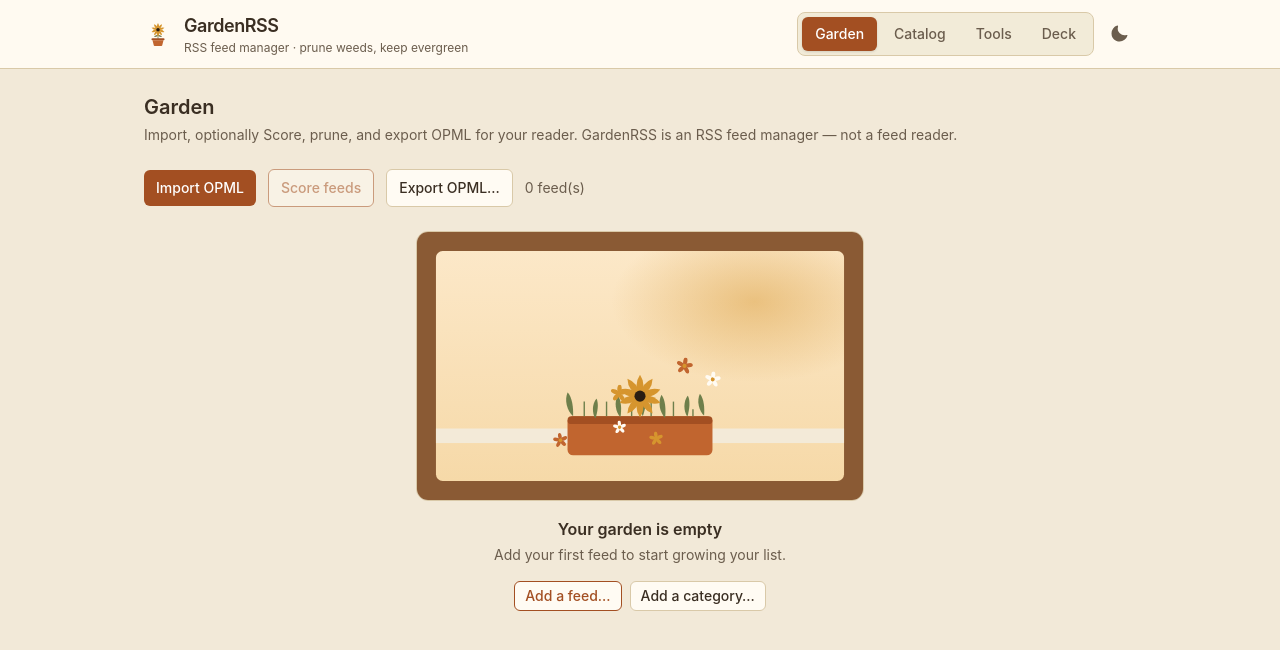
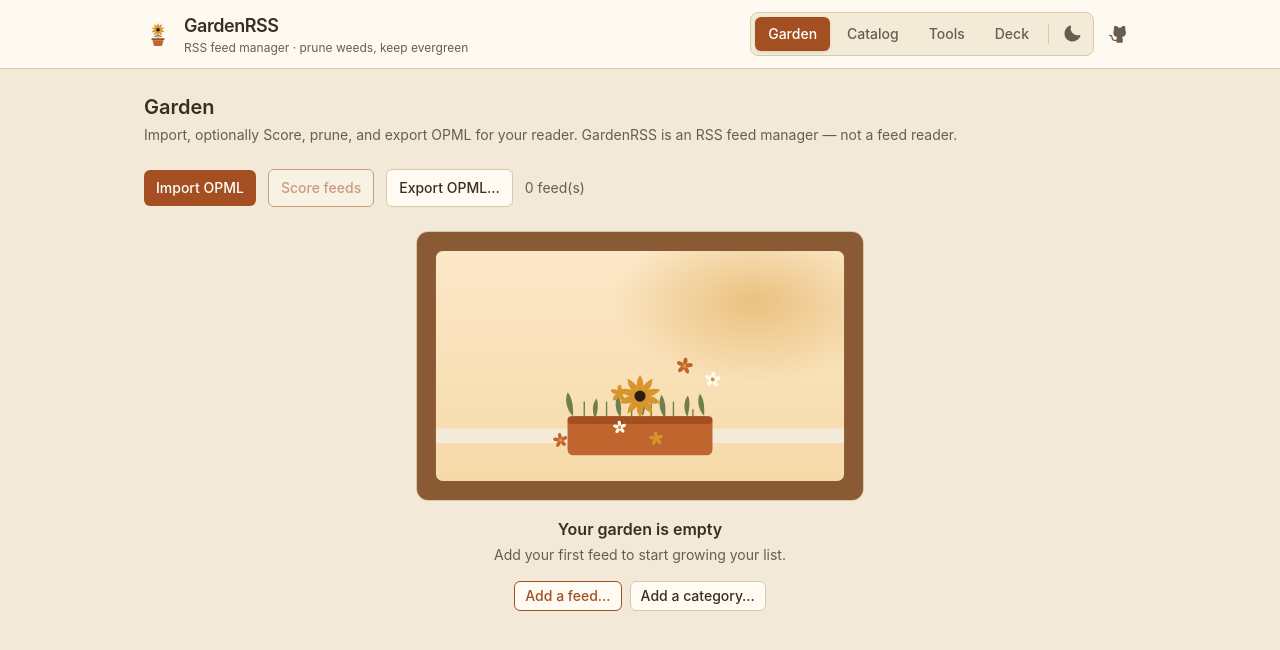
Before and after one commit to newtosh/diverss, a Vue app in the folder web/: page / in a window 1280 px wide. Shown: the top 650 px of the page. Built offline with nearby package versions, Linux system fonts and the light colour scheme; no server answers.

Commit message:
feat(nav): move theme toggle into tray, add GitHub link
Pipe-separate the light/dark toggle from Deck inside the segmented
nav tray. Add a color-matched GitHub icon link to the repo outside
the tray, as its own standalone action.

```diff
--- a/web/src/App.vue
+++ b/web/src/App.vue
@@ -91,15 +91,25 @@ async function onOutboxImported(summary: {
                 {{ outboxCount }}
               </span>
             </button>
+            <div class="mx-0.5 h-5 w-px shrink-0 self-center bg-gr-border" aria-hidden="true" />
+            <button
+              type="button"
+              class="rounded-md border border-transparent p-1.5 text-gr-text-muted transition-colors hover:border-gr-accent hover:bg-gr-accent/10 hover:text-gr-accent-strong focus-visible:outline focus-visible:outline-2 focus-visible:outline-offset-1 focus-visible:outline-gr-accent-strong"
+              :aria-label="theme === 'dark' ? 'Switch to light mode' : 'Switch to dark mode'"
+              @click="toggleTheme()"
+            >
+              <Icon :icon="theme === 'dark' ? 'ph:sun-fill' : 'ph:moon-fill'" class="h-5 w-5" aria-hidden="true" />
+            </button>
           </div>
-          <button
-            type="button"
+          <a
+            href="https://github.com/newtosh/gardenrss"
+            target="_blank"
+            rel="noopener noreferrer"
             class="rounded-md border border-transparent p-1.5 text-gr-text-muted transition-colors hover:border-gr-accent hover:bg-gr-accent/10 hover:text-gr-accent-strong focus-visible:outline focus-visible:outline-2 focus-visible:outline-offset-1 focus-visible:outline-gr-accent-strong"
-            :aria-label="theme === 'dark' ? 'Switch to light mode' : 'Switch to dark mode'"
-            @click="toggleTheme()"
+            aria-label="View GardenRSS on GitHub"
           >
-            <Icon :icon="theme === 'dark' ? 'ph:sun-fill' : 'ph:moon-fill'" class="h-5 w-5" aria-hidden="true" />
-          </button>
+            <Icon icon="ph:github-logo-fill" class="h-5 w-5" aria-hidden="true" />
+          </a>
         </nav>
       </div>
     </header>
```
